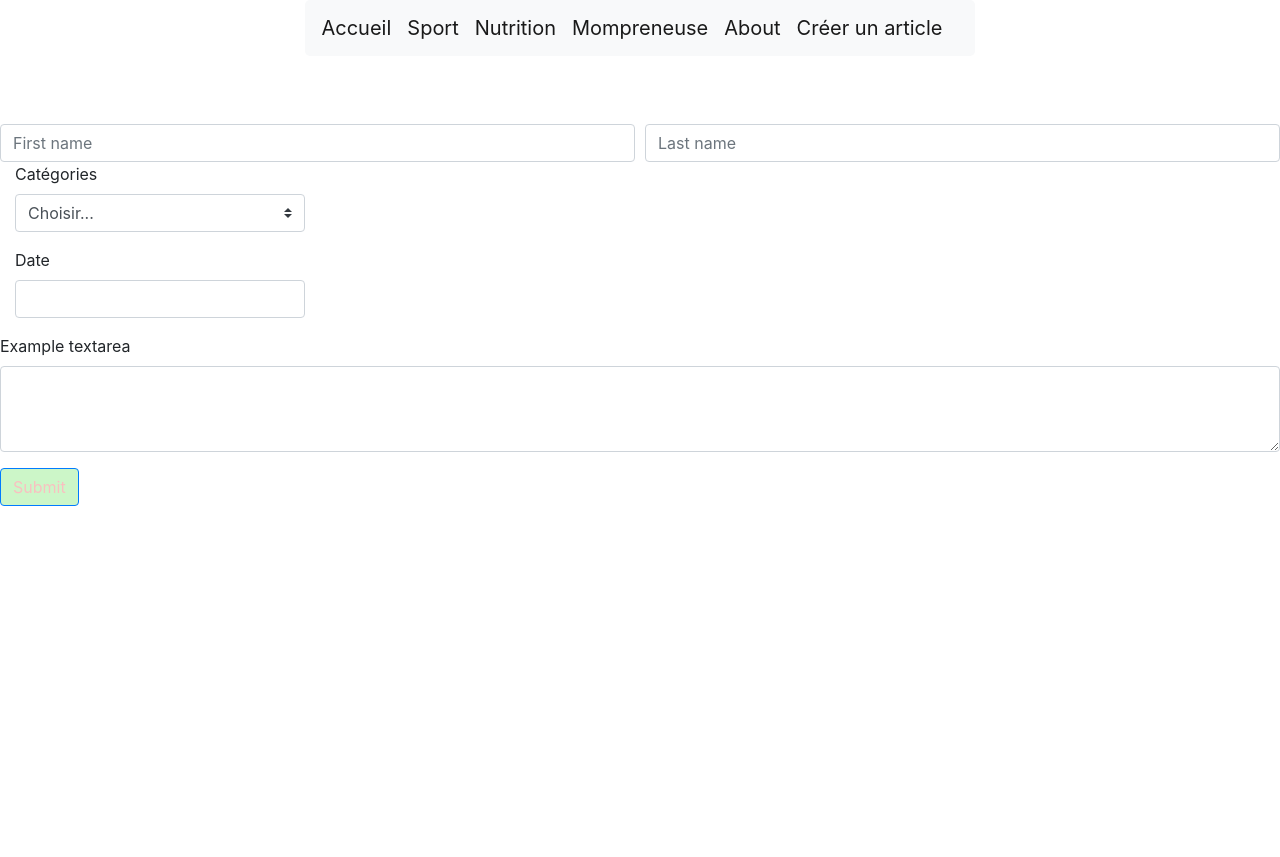
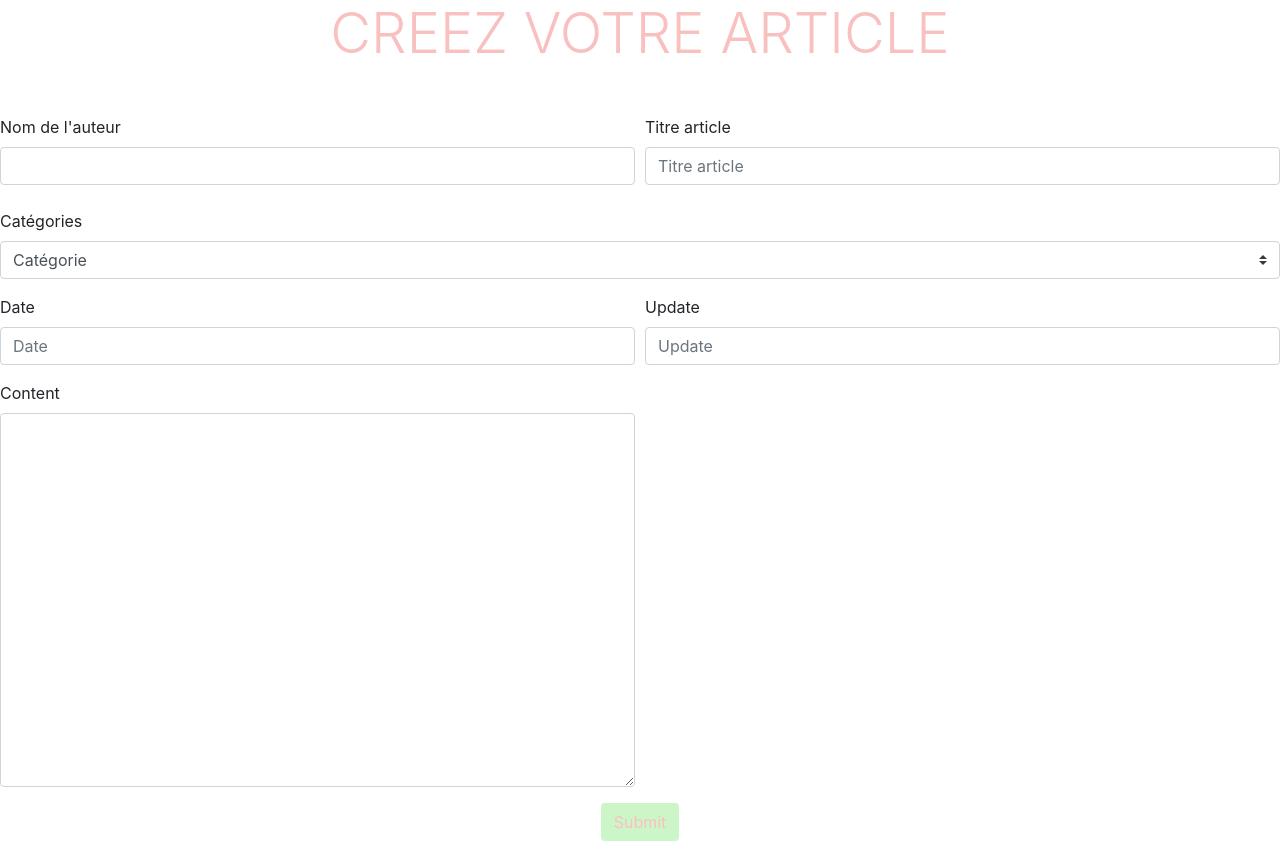
Before and after one commit to Valrika/miniblog, a PHP site: page /create_article.php in a window 1280 px wide. Before the commit the page ends 506 px from the top, so only its background shows below. Run offline with PHP 8.4, Linux system fonts and the light colour scheme; some libraries are stand-ins or nearby versions.

Commit message:
new form

```diff
--- a/create_article.php
+++ b/create_article.php
@@ -1,6 +1,4 @@
 <?php
-
-
 //page pour créer un article
 
 //récupérer le contenu du titre et le stocker dans la BDD
@@ -21,70 +19,62 @@
     <meta charset="UFT-8">
     <meta name="viewport" content="width=device-width, initial-scale=1">
     <!--css bootstrap-->
-    <link rel="stylesheet" href="css/bootstrap.min.css">
+    <link rel="stylesheet" href="https://cdn.jsdelivr.net/npm/bootstrap@4.5.3/dist/css/bootstrap.min.css" integrity="sha384-TX8t27EcRE3e/ihU7zmQxVncDAy5uIKz4rEkgIXeMed4M0jlfIDPvg6uqKI2xXr2" crossorigin="anonymous">
     <link rel="stylesheet" href="css/style.css">
+    <script src="https://kit.fontawesome.com/31cfd28a45.js" crossorigin="anonymous"></script>
 </head>
 <body>
-<header>
-    <div class="navbar-header"></div>
-    <div class="d-flex justify-content-center">
-        <nav class="navbar navbar-expand-lg navbar-light bg-light">
-            <a class="navbar-brand" href="home.php">Accueil</a>
-            <a class="navbar-brand" href="articles.php">Sport</a>
-            <a class="navbar-brand" href="#">Nutrition</a>
-            <a class="navbar-brand" href="#">Mompreneuse</a>
-            <a class="navbar-brand" href="#">About</a>
-            <a class="navbar-brand" href="create_article.php">Créer un article</a>
+<div class="titre">
+    <h1 class="display-4 mb-5">CREEZ VOTRE ARTICLE</h1>
+</div>
 
-        </nav>
+<form class="mt-5">
+    <!--mise en place du formulaire avec   colonnes bootstrap-->
+    <div class="form-row">
+
+        <!-- nom de l'auteur-->
+        <div class="form-group col-md-6">
+            <label>Nom de l'auteur</label>
+            <input type="text" class="form-control">
         </div>
-<br>
-    <br>
+
+        <!-- Titre de l'article-->
+        <div class="form-group col-md-6">
+            <label>Titre article</label>
+            <input type="text" class="form-control" placeholder="Titre article">
+        </div>
 
 
-</header>
-
-<form>
-    <div class="form-row">
-        <div class="col">
-            <input type="text" class="form-control" placeholder="First name">
-        </div>
-        <div class="col">
-            <input type="text" class="form-control" placeholder="Last name">
-        </div>
-    </div>
-</form>
-
-<div class="col-md-3 mb-3">
-    <label for="validationCustom04">Catégories</label>
-    <select class="custom-select" id="validationCustom04" required>
-        <option selected disabled value="">Choisir...</option>
+        <div class="form-group col-md-12 mt-2">
+            <label>Catégories</label>
+            <select class="custom-select" required>
+                <option selected disabled value="">Catégorie</option>
                 <option>Sport</option>
                 <option>Nutrition</option>
                 <option>Mompreneuse</option>
             </select>
-    <div class="invalid-feedback">
-        Please select a valid state.
         </div>
+
+        <div class="form-group col-md-6">
+            <label>Date</label>
+            <input type="text" class="form-control" placeholder="Date">
         </div>
-<div class="col-md-3 mb-3">
-    <label for="validationCustom05">Date</label>
-    <input type="text" class="form-control" id="validationCustom05" required>
-    <div class="invalid-feedback">
-        Please provide a valid zip.
+
+        <div class="form-group col-md-6">
+            <label>Update</label>
+            <input type="text" class="form-control" placeholder="Update">
         </div>
+
+        <div class="form-group col-md-6">
+            <label>Content</label>
+            <textarea class="form-control" rows="15"></textarea>
         </div>
-    <div class="form-group">
-        <label for="exampleFormControlTextarea1">Example textarea</label>
-        <textarea class="form-control" id="exampleFormControlTextarea1" rows="3"></textarea>
+
+        <div class="form-group col-md-12" style="text-align: center">
+            <button type="submit" class="btn">Submit</button>
         </div>
-<button type="submit" class="btn btn-primary">Submit</button>
-</form>
 
-<footer>
-
-</footer>
+    </div>
 
 </body>
-
 </html>
```
Lines whose indentation alone changed are shown as unchanged.
